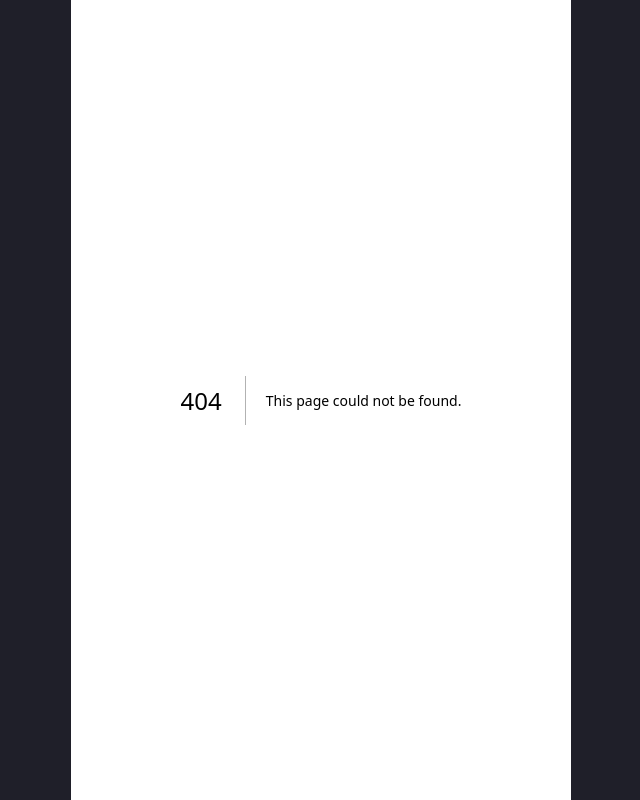
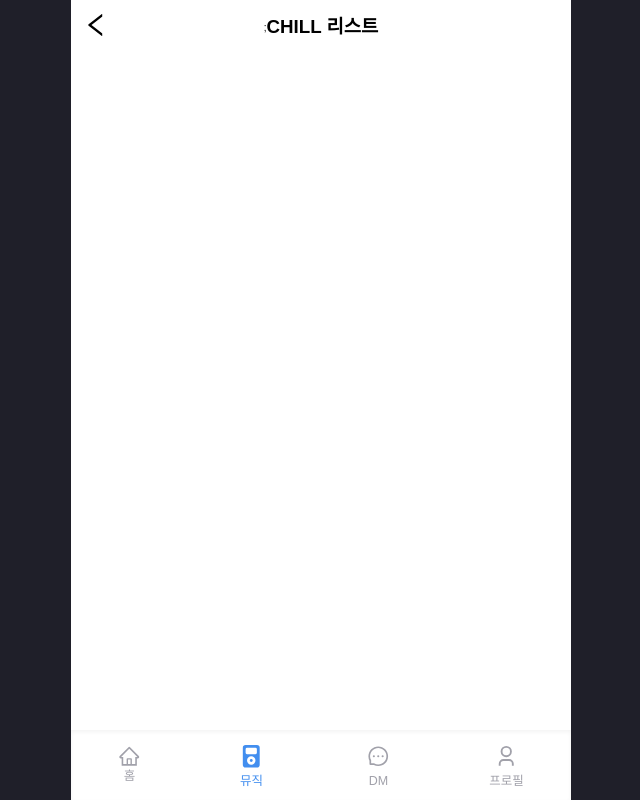
Before and after one commit to bm4656/FE-What_Song, a Next.js app: page /music/chill in a window 1280 px wide. Before the commit this address had no page. Shown: the whole page, without its empty margins (319-959 px from the left). Built offline with nearby package versions, Linux system fonts and the light colour scheme.

Commit message:
feat: PreviousButton 컴포넌트 + 카테고리 상세 틀

```diff
--- /dev/null
+++ b/src/app/music/[slug]/page.tsx
@@ -0,0 +1,14 @@
+import TitleHeader from '@/components/TitleHeader';
+
+type Props = {
+	params: {
+		slug: string;
+	};
+};
+export default function CategoryPage({ params: { slug } }: Props) {
+	return (
+		<section>
+			<TitleHeader title={`${slug.toUpperCase()} 리스트`} previous />
+		</section>
+	);
+}
--- /dev/null
+++ b/src/app/music/layout.tsx
@@ -0,0 +1,10 @@
+import Navbar from '@/components/Navbar';
+
+export default function MusicLayout({ children }: { children: React.ReactNode }) {
+	return (
+		<section>
+			<section className="overflow-y-auto absolute w-full h-full pb-28">{children}</section>
+			<Navbar tab="music" />
+		</section>
+	);
+}
--- a/src/app/music/page.tsx
+++ b/src/app/music/page.tsx
@@ -1,5 +1,4 @@
 import MusicCarousel from '@/components/MusicCarousel';
-import Navbar from '@/components/Navbar';
 import TitleHeader from '@/components/TitleHeader';
 import { getAllCategories, getAllRooms } from '../service/rooms';
 import SearchBar from '@/components/SearchBar';
@@ -8,14 +7,13 @@ export default async function MusicPage() {
 	const rooms = await getAllRooms();
 	const categories = await getAllCategories();
 	return (
-		<section className="overflow-y-auto absolute w-full h-full pb-28">
+		<>
 			<TitleHeader title="뮤직방" />
 			<SearchBar name="뮤직방을 검색하세요..." />
 			<h2 className="text-4xl font-bold mx-5">인기</h2>
 			<MusicCarousel rooms={rooms} />
 			<h2 className="text-4xl font-bold mx-5">카테고리</h2>
 			<MusicCarousel categories={categories} />
-			<Navbar tab="music" />
-		</section>
+		</>
 	);
 }
--- /dev/null
+++ b/src/components/PreviousButton.tsx
@@ -0,0 +1,16 @@
+'use client';
+import { useRouter } from 'next/navigation';
+import { AiOutlineLeft } from 'react-icons/ai';
+
+export default function PreviousButton() {
+	const router = useRouter();
+	return (
+		<button
+			onClick={() => {
+				router.back();
+			}}
+		>
+			<AiOutlineLeft className="absolute left-0 top-0 w-20 h-20 p-4" />;
+		</button>
+	);
+}
--- a/src/components/TitleHeader.tsx
+++ b/src/components/TitleHeader.tsx
@@ -1,12 +1,15 @@
 import { IoNotifications } from 'react-icons/io5';
+import PreviousButton from './PreviousButton';
 
 type Props = {
 	title: string;
 	notification?: boolean;
+	previous?: boolean;
 };
-export default function TitleHeader({ title, notification }: Props) {
+export default function TitleHeader({ title, notification, previous }: Props) {
 	return (
 		<header className="flex w-full h-20 my-1 justify-center items-center ">
+			{previous && <PreviousButton />}
 			<h1 className="text-3xl font-bold ">{title}</h1>
 			{notification && <IoNotifications className="text-3xl absolute right-5" />}
 		</header>
```
